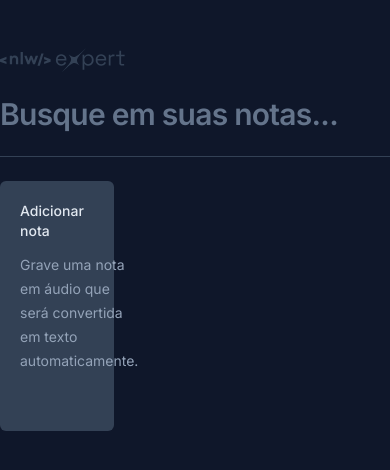
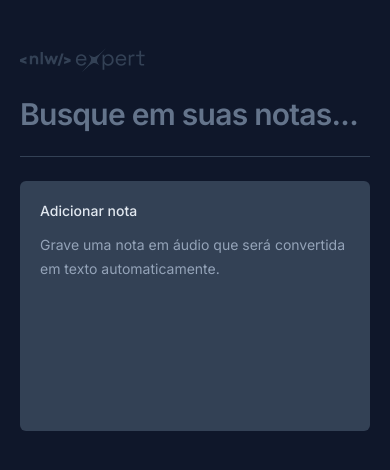
Before and after one commit to Samuelfjr/nlw-expert-notes, a React (Vite) app: page / in a window 390 px wide. Shown: the top 470 px of the page. Built offline with nearby package versions, Linux system fonts and the light colour scheme.

Commit message:
feat: Responsivo

```diff
--- a/src/app.tsx
+++ b/src/app.tsx
@@ -49,7 +49,7 @@
       : notes;
 
   return (
-    <div className="max-w-6xl mx-auto my-12 space-y-6">
+    <div className="max-w-6xl mx-auto my-12 space-y-6 px-5 ">
       <img src={logo} alt="NLW Experts" />
 
       <form className="w-full">
@@ -63,7 +63,7 @@
 
       <div className="h-px bg-slate-700" />
 
-      <div className="grid grid-cols-3 gap-6 auto-rows-[250px]">
+      <div className="grid grid-cols-1 md:grid-cols-2 lg:grid-cols-3 gap-6 auto-rows-[250px]">
         <NewNoteCart onNoteCreated={onNoteCreated} />
 
         {filteredNotes.map((note) => {
--- a/src/components/new-note-card.tsx
+++ b/src/components/new-note-card.tsx
@@ -99,7 +99,7 @@
 
       <Dialog.Portal>
         <Dialog.Overlay className="inset-0 fixed bg-black/50" />
-        <Dialog.Content className="fixed overflow-hidden left-1/2 -translate-x-1/2 -translate-y-1/2 top-1/2 max-w-[640px] w-full h-[60vh] bg-slate-700 rounded-md flex flex-col outline-none">
+        <Dialog.Content className="fixed overflow-hidden inset-0 md:inset-auto md:left-1/2 md:-translate-x-1/2 md:-translate-y-1/2 md:top-1/2 md:max-w-[640px] w-full md:h-[60vh] bg-slate-700 md:rounded-md flex flex-col outline-none">
           <Dialog.Close className="absolute right-0 top-0 bg-slate-800 p-1.5 text-slate-400 hover:text-slate-100">
             <X className="size-5" />
           </Dialog.Close>
--- a/src/components/note-card.tsx
+++ b/src/components/note-card.tsx
@@ -28,7 +28,7 @@
 
       <Dialog.Portal>
         <Dialog.Overlay className="inset-0 fixed bg-black/50" />
-        <Dialog.Content className="fixed overflow-hidden left-1/2 -translate-x-1/2 -translate-y-1/2 top-1/2 max-w-[640px] w-full h-[60vh] bg-slate-700 rounded-md flex flex-col outline-none">
+        <Dialog.Content className="fixed overflow-hidden md:left-1/2 md:-translate-x-1/2 md:-translate-y-1/2 md:top-1/2 md:max-w-[640px] w-full md:h-[60vh] bg-slate-700 md:rounded-md flex flex-col outline-none">
           <Dialog.Close className="absolute right-0 top-0 bg-slate-800 p-1.5 text-slate-400 hover:text-slate-100">
             <X className="size-5" />
           </Dialog.Close>
```
